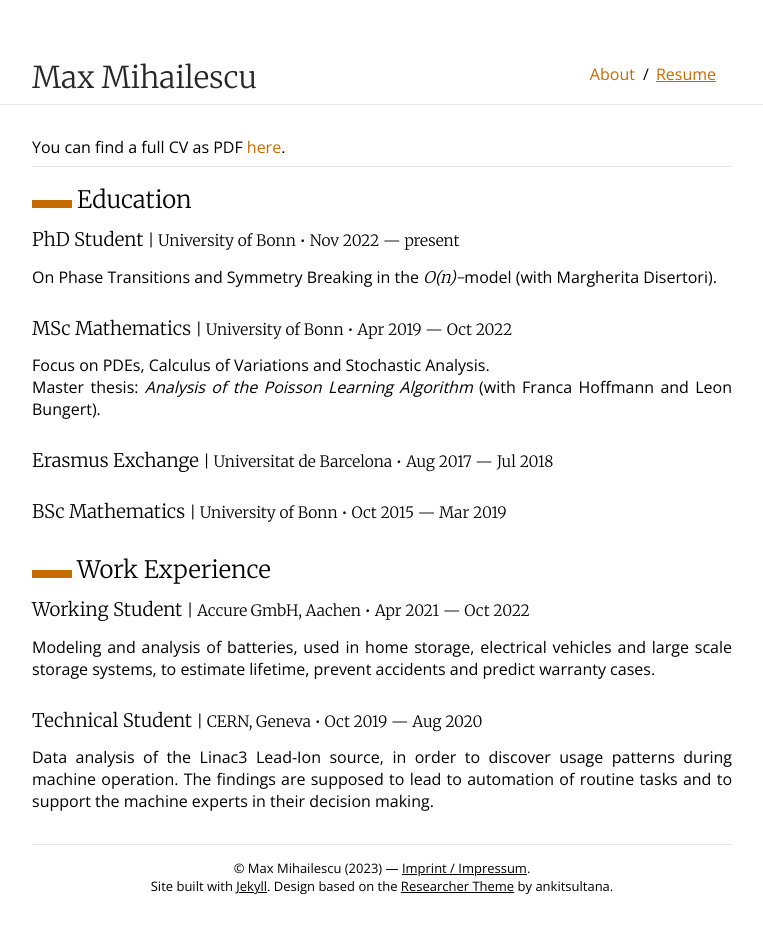
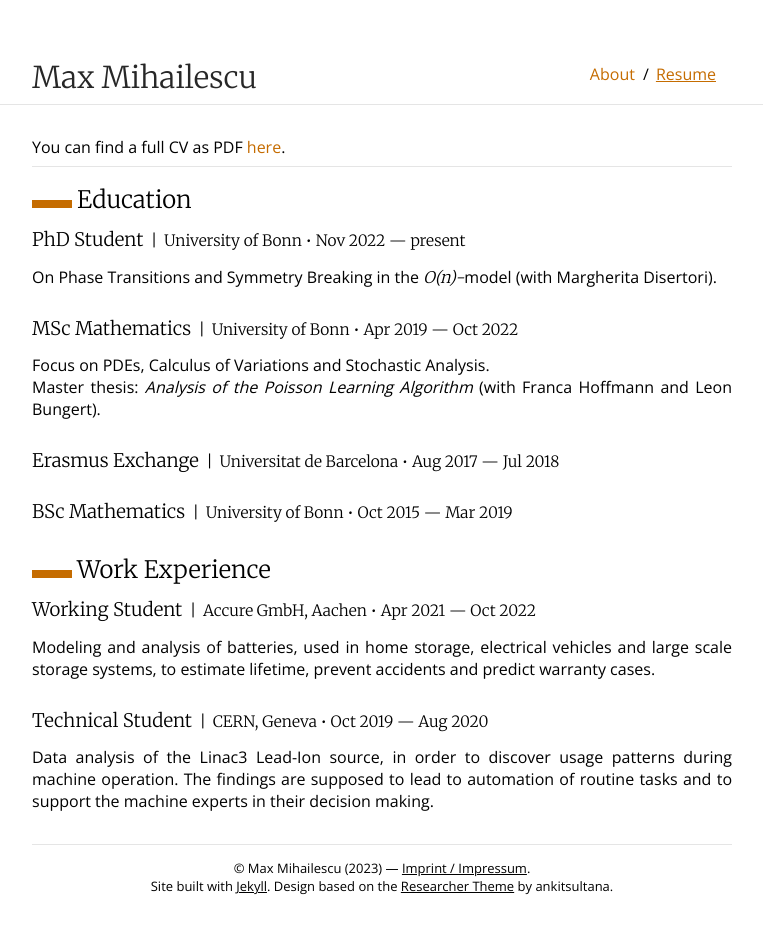
Before and after one commit to mihailescum/mihailescum.github.io, a Jekyll site: the page built from resume.html, in a window 1280 px wide. Shown: the whole page, without its empty margins (258-1021 px from the left). Built offline with Jekyll 4.4.1, drawn with Linux system fonts in a browser that asks for light colours.

Commit message:
Minor design changes for responsive design

```diff
--- a/_sass/_style.scss
+++ b/_sass/_style.scss
@@ -140,6 +140,53 @@ main {
     text-align: center;
 }
 
+/*********
+CV items are derived from
+https://github.com/jglovier/resume-template
+Copyright (c) 2015 Joel Glovier
+published under the MIT license.
+**********/
+.cv-section-header {
+    margin-bottom: 1rem !important;
+
+    &:before {
+        content: "";
+        display: inline-block;
+        width: 40px;
+        height: .5rem;
+        margin-right: 5px;
+        background-color: $accent;
+    }
+}
+
+.cv-entry {
+    margin-bottom: 2rem;
+
+    .cv-entry-title {
+        margin: 0 0 .5rem;
+        line-height: 1;
+    }
+
+    .cv-entry-subtitle {
+        font-size: smaller;
+    }
+
+    .cv-entry-subtitle::before {
+        content: "|";
+        margin-left: 3px;
+        margin-right: 3px;
+        padding: 0;
+    }
+
+    .cv-entry-subtitle>br {
+        display: none;
+    }
+
+    .cv-entry-description {
+        margin-top: 0;
+    }
+}
+
 /* Mobile */
 
 @media (max-width: 800px) {
@@ -199,6 +246,26 @@ main {
     .cryptedmail:after {
         content: attr(data-tld) "(tod)" attr(data-domain) "(ta)";
     }
+
+    blockquote {
+        text-align: left;
+    }
+
+    .references-container li {
+        text-align: left;
+    }
+
+    .cv-entry {
+        .cv-entry-subtitle::before {
+            content: "";
+        }
+
+        .cv-entry-subtitle>br {
+            display: inline;
+            //line-height: 5px !important;
+            margin-bottom: 5px;
+        }
+    }
 }
 
 @import "typography";
--- a/_sass/typography.scss
+++ b/_sass/typography.scss
@@ -94,40 +94,3 @@
         font-style: italic;
     }
 }
-
-/*********
-CV items are derived from
-https://github.com/jglovier/resume-template
-Copyright (c) 2015 Joel Glovier
-published under the MIT license.
-**********/
-.cv-section-header {
-    margin-bottom: 1rem !important;
-
-    &:before {
-        content: "";
-        display: inline-block;
-        width: 40px;
-        height: .5rem;
-        margin-right: 5px;
-        background-color: $accent;
-    }
-}
-
-.cv-entry {
-    margin-bottom: 2rem;
-
-    .cv-entry-title {
-        margin: 0 0 .5rem;
-        line-height: 1;
-    }
-
-    .cv-entry-subtitle {
-        margin: 0 0 .75rem;
-        line-height: 1;
-    }
-
-    .cv-entry-description {
-        margin-top: 0;
-    }
-}
--- a/resume.html
+++ b/resume.html
@@ -26,10 +26,11 @@ You can find a full CV as PDF <a href="{{ page.cv_pdf | relative_url }}">here</a
     <div class="cv-entry">
       <h3 class="cv-entry-title">
         {{ item.title }}
-        <small> | {{ item.place }} &bull; {% include cv_date_formatter.md
+        <span class="cv-entry-subtitle"><br />
+          {{ item.place }} &bull; {% include cv_date_formatter.md
           date=item.start %} &mdash; {% if item.end %}{% include cv_date_formatter.md date=item.end %}{% else %}present{%
           endif %}
-        </small>
+        </span>
       </h3>
       {%- unless item.empty -%}<div class="cv-entry-description">{{item.content | markdownify}}</div>{%-endunless-%}
     </div>
```
Also changed, not shown: index.md (+1 -1 lines).
